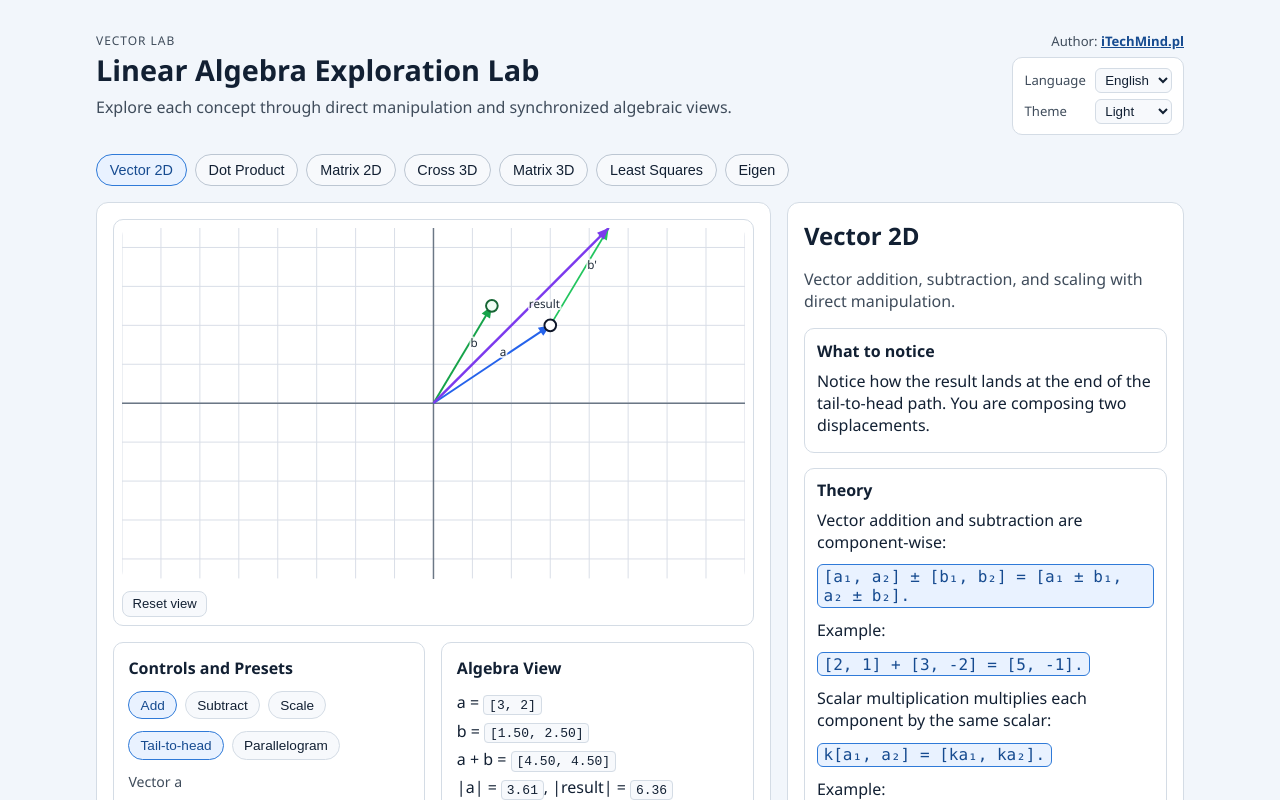
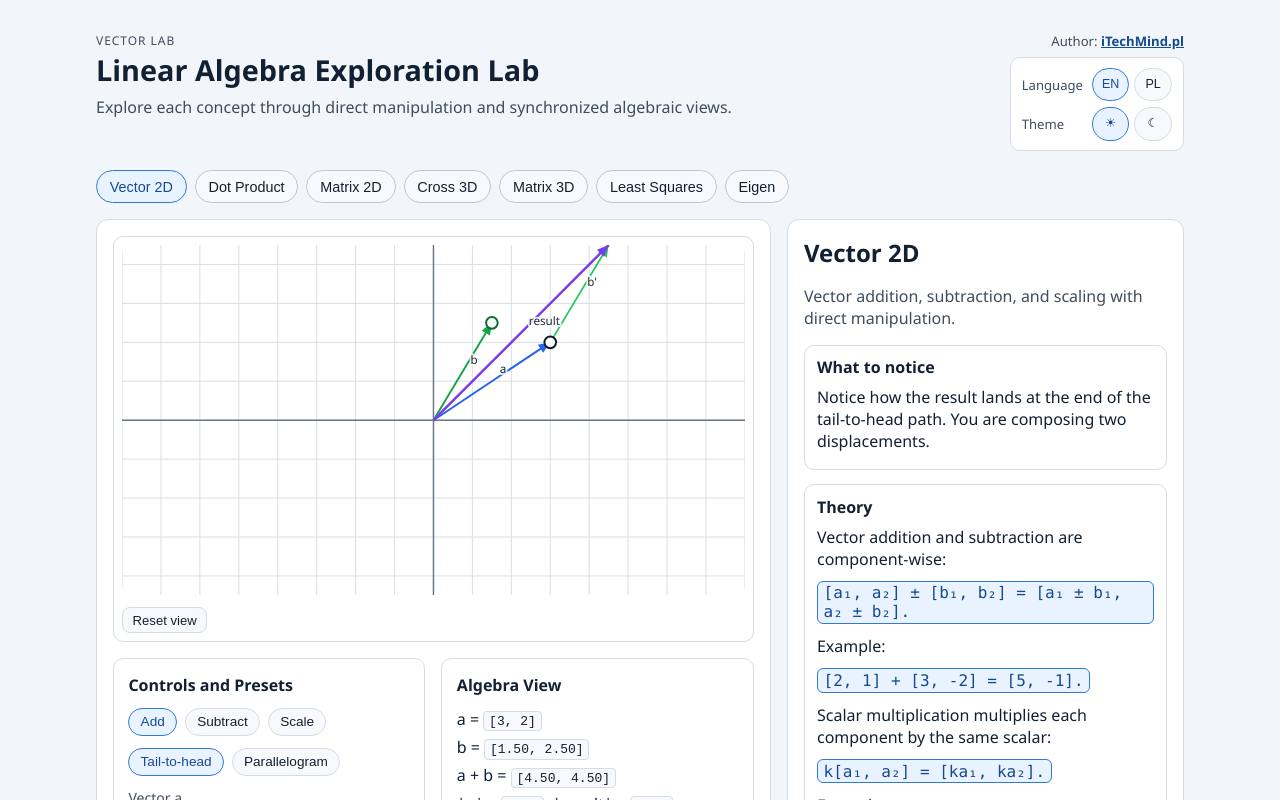
Before and after one commit to daniel-w-p/matrix_vector_visualisation, a React (Vite) app in the folder frontend/: page / in a window 1280 px wide. Shown: the top 800 px of the page. Built offline with nearby package versions, Linux system fonts and the light colour scheme.

Commit message:
UI change in lang and theme

```diff
--- a/frontend/src/app/AppShell.tsx
+++ b/frontend/src/app/AppShell.tsx
@@ -31,25 +31,25 @@ const crossComponentInfo: Record<
   }
 > = {
   x: {
-    formula: 'a₂b₃ - a₃b₂',
-    positive: ['a₂', 'b₃'],
-    negative: ['a₃', 'b₂'],
+    formula: 'a2b3 - a3b2',
+    positive: ['a2', 'b3'],
+    negative: ['a3', 'b2'],
   },
   y: {
-    formula: 'a₃b₁ - a₁b₃',
-    positive: ['a₃', 'b₁'],
-    negative: ['a₁', 'b₃'],
+    formula: 'a3b1 - a1b3',
+    positive: ['a3', 'b1'],
+    negative: ['a1', 'b3'],
   },
   z: {
-    formula: 'a₁b₂ - a₂b₁',
-    positive: ['a₁', 'b₂'],
-    negative: ['a₂', 'b₁'],
+    formula: 'a1b2 - a2b1',
+    positive: ['a1', 'b2'],
+    negative: ['a2', 'b1'],
   },
 }
 
 const crossMatrixCells = [
-  ['a₁', 'a₂', 'a₃'],
-  ['b₁', 'b₂', 'b₃'],
+  ['a1', 'a2', 'a3'],
+  ['b1', 'b2', 'b3'],
 ] as const
 
 type DeterminantColumnInfo = {
@@ -158,29 +158,47 @@ export function AppShell() {
                 </a>
               </div>
               <div className="app-preferences" aria-label={shellText.preferences}>
-                <label className="pref-label" htmlFor="language-select">
-                  {shellText.language}
-                </label>
-                <select
-                  id="language-select"
-                  value={language}
-                  onChange={(event) => setLanguage(event.target.value as AppLanguage)}
-                >
-                  <option value="en">English</option>
-                  <option value="pl">Polski</option>
-                </select>
+                <span className="pref-label">{shellText.language}</span>
+                <div className="chip-group" role="group" aria-label={shellText.language}>
+                  <button
+                    type="button"
+                    className={language === 'en' ? 'chip is-active' : 'chip'}
+                    aria-pressed={language === 'en'}
+                    onClick={() => setLanguage('en')}
+                  >
+                    EN
+                  </button>
+                  <button
+                    type="button"
+                    className={language === 'pl' ? 'chip is-active' : 'chip'}
+                    aria-pressed={language === 'pl'}
+                    onClick={() => setLanguage('pl')}
+                  >
+                    PL
+                  </button>
+                </div>
 
-                <label className="pref-label" htmlFor="theme-select">
-                  {shellText.theme}
-                </label>
-                <select
-                  id="theme-select"
-                  value={theme}
-                  onChange={(event) => setTheme(event.target.value as AppTheme)}
-                >
-                  <option value="light">{shellText.light}</option>
-                  <option value="dark">{shellText.dark}</option>
-                </select>
+                <span className="pref-label">{shellText.theme}</span>
+                <div className="chip-group" role="group" aria-label={shellText.theme}>
+                  <button
+                    type="button"
+                    className={theme === 'light' ? 'chip is-active' : 'chip'}
+                    aria-pressed={theme === 'light'}
+                    aria-label={shellText.light}
+                    onClick={() => setTheme('light')}
+                  >
+                    <span aria-hidden="true">&#9728;</span>
+                  </button>
+                  <button
+                    type="button"
+                    className={theme === 'dark' ? 'chip is-active' : 'chip'}
+                    aria-pressed={theme === 'dark'}
+                    aria-label={shellText.dark}
+                    onClick={() => setTheme('dark')}
+                  >
+                    <span aria-hidden="true">&#9790;</span>
+                  </button>
+                </div>
               </div>
             </div>
           </header>
@@ -294,7 +312,7 @@ function renderTheoryParagraph(paragraph: string): ReactNode {
 }
 
 function looksLikeFormula(value: string): boolean {
-  return /[=]|[₀₁₂₃₄₅₆₇₈₉]|λ|Δ|\|\||det\(|tr\(|diag|A\^|A\*/.test(value)
+  return /[=]|[0-9]|\u03bb|\u0394|\|\||det\(|tr\(|diag|A\^|A\*/.test(value)
 }
 
 function DeterminantTheoryVisual() {
@@ -331,12 +349,12 @@ function DeterminantTheoryVisual() {
 function Determinant3DTheoryVisual({ language }: { language: AppLanguage }) {
   const [selectedColumn, setSelectedColumn] = useState<DeterminantColumn>('c1')
   const selectedInfo = determinant3x3ColumnInfo[selectedColumn]
-  const hint = language === 'pl' ? 'Kliknij kolumnę' : 'Click column'
-  const signTitle = language === 'pl' ? 'Szachownica znaków kofaktorów' : 'Cofactor sign checkerboard'
+  const hint = language === 'pl' ? 'Kliknij kolumn\u0119' : 'Click column'
+  const signTitle = language === 'pl' ? 'Szachownica znak\u00f3w kofaktor\u00f3w' : 'Cofactor sign checkerboard'
   const signExplanation =
     language === 'pl'
-      ? 'Znaki wynikają z wzoru (-1)ⁱ⁺ʲ. Dlatego druga kolumna ma odwrócony układ znaków względem pierwszej i trzeciej.'
-      : 'Signs come from (-1)ⁱ⁺ʲ. That is why the second column has the opposite sign pattern compared with the first and third.'
+      ? 'Znaki wynikaj\u0105 z wzoru (-1)^(i+j). Dlatego druga kolumna ma odwr\u00f3cony uk\u0142ad znak\u00f3w wzgl\u0119dem pierwszej i trzeciej.'
+      : 'Signs come from (-1)^(i+j). That is why the second column has the opposite sign pattern compared with the first and third.'
 
   const matrixCells = [
     ['a11', 'a12', 'a13'],
@@ -491,12 +509,12 @@ function Determinant3DTheoryVisual({ language }: { language: AppLanguage }) {
 }
 
 function EigenTheoryVisual({ language }: { language: AppLanguage }) {
-  const glossaryTitle = language === 'pl' ? 'Nowe pojęcia' : 'New terms'
+  const glossaryTitle = language === 'pl' ? 'Nowe poj\u0119cia' : 'New terms'
   const lambdaCalcTitle = language === 'pl' ? 'Jak policzyć λ (2x2)' : 'How to compute λ (2x2)'
   const vectorCalcTitle =
-    language === 'pl' ? 'Jak policzyć wektor własny' : 'How to compute an eigenvector'
+    language === 'pl' ? 'Jak policzy\u0107 wektor w\u0142asny' : 'How to compute an eigenvector'
   const diagonalPowerTitle =
-    language === 'pl' ? 'Potęgowanie przez diagonalizację' : 'Powering via diagonalization'
+    language === 'pl' ? 'Pot\u0119gowanie przez diagonalizacj\u0119' : 'Powering via diagonalization'
 
   return (
     <div className="eigen-theory">
@@ -665,20 +683,20 @@ function getShellText(language: AppLanguage) {
     return {
       title: 'Laboratorium eksploracji algebry liniowej',
       subtitle:
-        'Odkrywaj pojęcia przez bezpośrednią manipulację i zsynchronizowane widoki algebraiczne.',
+        'Odkrywaj poj\u0119cia przez bezpo\u015bredni\u0105 manipulacj\u0119 i zsynchronizowane widoki algebraiczne.',
       preferences: 'Preferencje',
       author: 'Autor:',
-      language: 'Język',
+      language: 'J\u0119zyk',
       theme: 'Motyw',
       light: 'Jasny',
       dark: 'Ciemny',
-      moduleNavigation: 'Nawigacja modułów',
-      moduleViewport: 'Widok modułu',
-      moduleDetails: 'Szczegóły modułu',
-      whatToNotice: 'Do zapamiętania',
+      moduleNavigation: 'Nawigacja modu\u0142\u00f3w',
+      moduleViewport: 'Widok modu\u0142u',
+      moduleDetails: 'Szczeg\u00f3\u0142y modu\u0142u',
+      whatToNotice: 'Do zapami\u0119tania',
       theory: 'Teoria',
       status: 'Status',
-      loadingModule: 'Ładowanie modułu...',
+      loadingModule: '\u0141adowanie modu\u0142u...',
     }
   }
 
--- a/frontend/src/content/vector2dContent.ts
+++ b/frontend/src/content/vector2dContent.ts
@@ -18,10 +18,10 @@ export type Vector2DPreset = {
 export const vector2DPresets: readonly Vector2DPreset[] = [
   {
     id: 'walk-east-north',
-    label: { en: 'Walk East + North', pl: 'Ruch na wschĂłd + pĂłĹ‚noc' },
+    label: { en: 'Walk East + North', pl: 'Ruch na wschód + północ' },
     description: {
       en: 'Two displacements combine into one net displacement.',
-      pl: 'Dwa przemieszczenia skĹ‚adajÄ… siÄ™ na jedno przemieszczenie wypadkowe.',
+      pl: 'Dwa przemieszczenia składają się na jedno przemieszczenie wypadkowe.',
     },
     operation: 'add',
     vectorA: [3, 1],
@@ -31,7 +31,7 @@ export const vector2DPresets: readonly Vector2DPreset[] = [
   },
   {
     id: 'difference-opposite',
-    label: { en: 'Difference via Opposite', pl: 'RĂłĹĽnica przez wektor przeciwny' },
+    label: { en: 'Difference via Opposite', pl: 'Różnica przez wektor przeciwny' },
     description: {
       en: 'Subtraction is addition with the opposite of the second vector.',
       pl: 'Odejmowanie to dodawanie wektora przeciwnego do drugiego wektora.',
@@ -44,10 +44,10 @@ export const vector2DPresets: readonly Vector2DPreset[] = [
   },
   {
     id: 'negative-scale-flip',
-    label: { en: 'Negative Scale Flip', pl: 'Ujemne skalowanie i odwrĂłcenie' },
+    label: { en: 'Negative Scale Flip', pl: 'Ujemne skalowanie i odwrócenie' },
     description: {
       en: 'A negative scalar flips direction and rescales magnitude.',
-      pl: 'Ujemny skalar odwraca kierunek i przeskalowuje dĹ‚ugoĹ›Ä‡.',
+      pl: 'Ujemny skalar odwraca kierunek i przeskalowuje długość.',
     },
     operation: 'scale',
     vectorA: [2.5, -1.5],
@@ -60,7 +60,7 @@ export const vector2DPresets: readonly Vector2DPreset[] = [
     label: { en: 'Zero Collapse', pl: 'Zanik przy zerze' },
     description: {
       en: 'Scaling by zero collapses the vector to the origin.',
-      pl: 'Skalowanie przez zero zwija wektor do poczÄ…tku ukĹ‚adu.',
+      pl: 'Skalowanie przez zero zwija wektor do początku układu.',
     },
     operation: 'scale',
     vectorA: [-3, 2],
@@ -77,25 +77,25 @@ export function getWhatToNoticeVector2D(
 ): string {
   if (operation === 'add') {
     return language === 'pl'
-      ? 'ZwrĂłÄ‡ uwagÄ™, ĹĽe wynik trafia na koniec Ĺ›cieĹĽki tail-to-head. To skĹ‚adanie dwĂłch przemieszczeĹ„.'
+      ? 'Zwróć uwagę, że wynik trafia na koniec ścieżki tail-to-head. To składanie dwóch przemieszczeń.'
       : 'Notice how the result lands at the end of the tail-to-head path. You are composing two displacements.'
   }
 
   if (operation === 'subtract') {
     return language === 'pl'
-      ? 'W odejmowaniu a - b dziaĹ‚a jak a + (-b). Wektor przeciwny ma dokĹ‚adnie odwrĂłcony kierunek.'
+      ? 'W odejmowaniu a - b działa jak a + (-b). Wektor przeciwny ma dokładnie odwrócony kierunek.'
       : 'In subtraction, a - b behaves like a + (-b). The opposite vector has exactly reversed direction.'
   }
 
   if (scalar === 0) {
     return language === 'pl'
-      ? 'Skalowanie przez zero zwija wektor do poczÄ…tku ukĹ‚adu, wiÄ™c kierunek przestaje byÄ‡ okreĹ›lony.'
+      ? 'Skalowanie przez zero zwija wektor do początku układu, więc kierunek przestaje być określony.'
       : 'Scaling by zero collapses the vector to the origin, so direction is no longer defined.'
   }
 
   if (scalar < 0) {
     return language === 'pl'
-      ? 'Ujemne skalowanie odwraca kierunek i skaluje dĹ‚ugoĹ›Ä‡ przez |k|.'
+      ? 'Ujemne skalowanie odwraca kierunek i skaluje długość przez |k|.'
       : 'Negative scaling flips direction and rescales magnitude by |k|.'
   }
 
@@ -106,7 +106,7 @@ export function getWhatToNoticeVector2D(
   }
 
   return language === 'pl'
-    ? 'Dodatnie skalowanie wiÄ™ksze od 1 zachowuje kierunek i wydĹ‚uĹĽa wektor.'
+    ? 'Dodatnie skalowanie większe od 1 zachowuje kierunek i wydłuża wektor.'
     : 'Positive scaling above 1 keeps direction while stretching magnitude.'
 }
 
@@ -150,18 +150,18 @@ export function getVector2DUIText(language: AppLanguage) {
       operationSubtract: 'Odejmowanie',
       operationScale: 'Skalowanie',
       viewTailToHead: 'Tail-to-head',
-      viewParallelogram: 'RĂłwnolegĹ‚obok',
+      viewParallelogram: 'Równoległobok',
       vectorA: 'Wektor a',
       vectorB: 'Wektor b',
-      scaleFactor: 'WspĂłĹ‚czynnik skali k',
-      dragHintPrefix: 'PrzeciÄ…gaj koĹ„cĂłwki wektorĂłw',
+      scaleFactor: 'Współczynnik skali k',
+      dragHintPrefix: 'Przeciągaj końcówki wektorów',
       dragHintConnector: 'i',
-      dragHintSuffix: 'na scenie, aby badaÄ‡ operacje bezpoĹ›rednio.',
+      dragHintSuffix: 'na scenie, aby badać operacje bezpośrednio.',
       algebraView: 'Widok algebraiczny',
-      resultLabel: 'Wynik jako zĹ‚oĹĽenie',
+      resultLabel: 'Wynik jako złożenie',
       vectorSceneLabel: 'Scena wektorowa 2D',
       resetView: 'Reset widoku',
-      status: 'ModuĹ‚ interaktywny',
+      status: 'Moduł interaktywny',
     }
   }
 
--- a/frontend/src/styles/app-shell.css
+++ b/frontend/src/styles/app-shell.css
@@ -91,12 +91,31 @@
   color: var(--text-muted);
 }
 
-.app-preferences select {
+.app-preferences .chip-group {
+  display: flex;
+  gap: 0.3rem;
+}
+
+.app-preferences .chip {
   border: 1px solid var(--panel-border);
-  border-radius: 6px;
+  border-radius: 999px;
   background: var(--tab-bg);
   color: var(--text-main);
-  padding: 0.2rem 0.35rem;
+  width: 2.35rem;
+  height: 2.1rem;
+  padding: 0;
+  display: inline-flex;
+  align-items: center;
+  justify-content: center;
+  font-size: 0.78rem;
+  line-height: 1.2;
+  cursor: pointer;
+}
+
+.app-preferences .chip.is-active {
+  border-color: var(--tab-active-border);
+  background: var(--tab-active-bg);
+  color: var(--tab-active-text);
 }
 
 .module-nav {
```
Also changed, not shown: frontend/src/content/dotProductContent.ts (line endings or trailing spaces).
